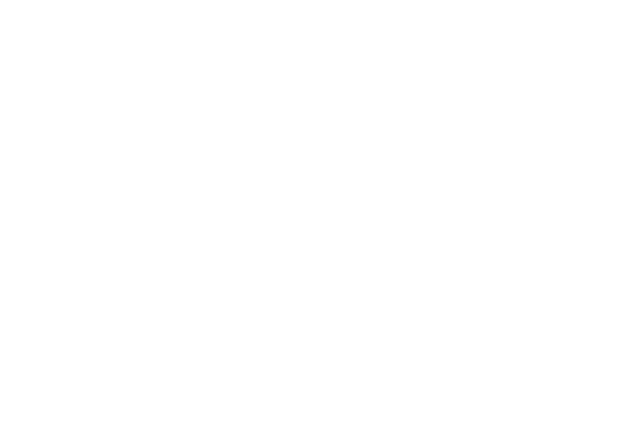
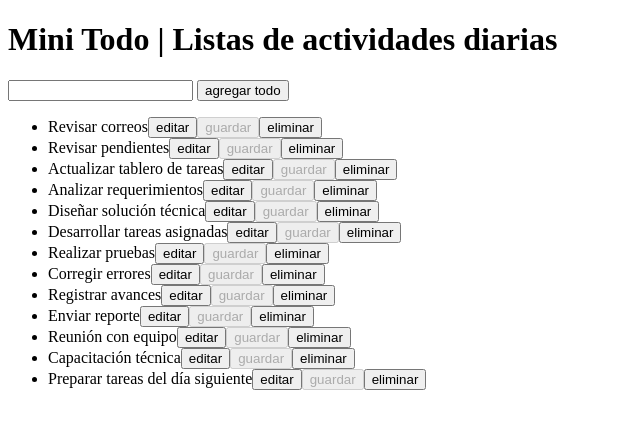
Before and after one commit to EdgarHuamanPE/Todo, a website: page public/index.html in a window 1280 px wide. Shown: the whole page, without its empty margins (0-640 px from the left). Drawn offline with Linux system fonts and the light colour scheme.

Commit message:
funcionalidad del todo

```diff
--- a/public/index.html
+++ b/public/index.html
@@ -7,6 +7,18 @@
     <link rel="stylesheet" href="style.css">
 </head>
 <body>
+
+    <main>
+        <h1>Mini Todo | Listas de actividades diarias</h1>
+        <form class="form" >
+            <input class="form_input" type="text" name="input" id="" value="">
+            <button class="form__btn">agregar todo</button>
+        </form>
+
+        <ul class="lista">
+
+        </ul>
+    </main>
     <script src="./script.js"></script>
 </body>
 </html>
--- a/public/script.js
+++ b/public/script.js
@@ -0,0 +1,109 @@
+const todosDiario = [
+  { text: "Revisar correos", completed: false },
+  { text: "Revisar pendientes", completed: false },
+  { text: "Actualizar tablero de tareas", completed: false },
+  { text: "Analizar requerimientos", completed: false },
+  { text: "Diseñar solución técnica", completed: false },
+  { text: "Desarrollar tareas asignadas", completed: false },
+  { text: "Realizar pruebas", completed: false },
+  { text: "Corregir errores", completed: false },
+  { text: "Registrar avances", completed: false },
+  { text: "Enviar reporte", completed: false },
+  { text: "Reunión con equipo", completed: false },
+  { text: "Capacitación técnica", completed: false },
+  { text: "Preparar tareas del día siguiente", completed: false }
+];
+
+//listar nodos
+const lista = document.querySelector(".lista");
+const listarTodos=()=>{
+        lista.innerHTML="";
+        todosDiario.forEach((todo)=>{
+        const {text}= todo;
+        const item  =  document.createElement("li");
+
+        const desc=document.createElement("span");
+        desc.innerText=text;
+        item.appendChild(desc);
+
+        const btnEdit = document.createElement("button");
+        btnEdit.innerHTML="editar";
+        btnEdit.classList.add("editar");
+        btnEdit.addEventListener("click",(e)=>{
+            console.log('ja');
+            const dsc =e.target.previousElementSibling.innerText;
+            console.log(dsc);
+            e.target.previousElementSibling.style.display="none";
+            const inputEdit=document.createElement("input");
+            inputEdit.value=dsc;
+            item.prepend(inputEdit);
+            btnSave.disabled=false;
+
+        });
+
+        item.appendChild(btnEdit);
+
+        const btnSave = document.createElement("button");
+        btnSave.innerHTML="guardar";
+        btnSave.classList.add("guardar");
+        btnSave.disabled=true;
+        btnSave.addEventListener("click",(e)=>{
+            const domInputItem=e.target.previousElementSibling.previousElementSibling.previousElementSibling;
+            const value=domInputItem.value;
+            console.log(value);
+            const i= todosDiario.findIndex((item)=>{
+                console.log(domInputItem.nextElementSibling.innerText);
+                return  item.text===domInputItem.nextElementSibling.innerText;
+            });
+
+            console.log(i);
+            if (i!==-1){
+                todosDiario[i].text=value;
+            }
+
+            domInputItem.style.display="none";
+            domInputItem.nextElementSibling.innerText=value;
+            domInputItem.nextElementSibling.style.display="inline";
+            btnSave.disabled=true;
+
+        });
+
+        item.appendChild(btnSave);
+
+        const btnDelete = document.createElement("button");
+        btnDelete.innerHTML="eliminar";
+        btnDelete.classList.add("eliminar");
+        btnDelete.addEventListener('click',(e)=>{
+            const i=todosDiario.findIndex((todoItem)=>{
+                        console.log(e.target.previousElementSibling.previousElementSibling.previousElementSibling.innerText);
+                        console.log(todosDiario);
+                       return todoItem.text===e.target.previousElementSibling.previousElementSibling.previousElementSibling.innerText;
+            });
+
+            if (i!==-1){
+                todosDiario.splice(i,1);
+            }
+            e.target.parentNode.remove();
+        });
+        item.appendChild(btnDelete);
+        lista.appendChild(item);
+    });
+}
+
+listarTodos();
+
+//agregar nodos
+const formulario = document.querySelector(".form");
+const input = document.querySelector(".form_input");
+formulario.addEventListener('submit',(e)=>{
+    e.preventDefault();
+    if(!input.value.trim()){
+        return;
+    }
+    todosDiario.push({text:input.value.trim(),completed:false});
+    input.value="";
+    listarTodos();
+         console.log(todosDiario);
+});
+
+//eliminar nodo
```
